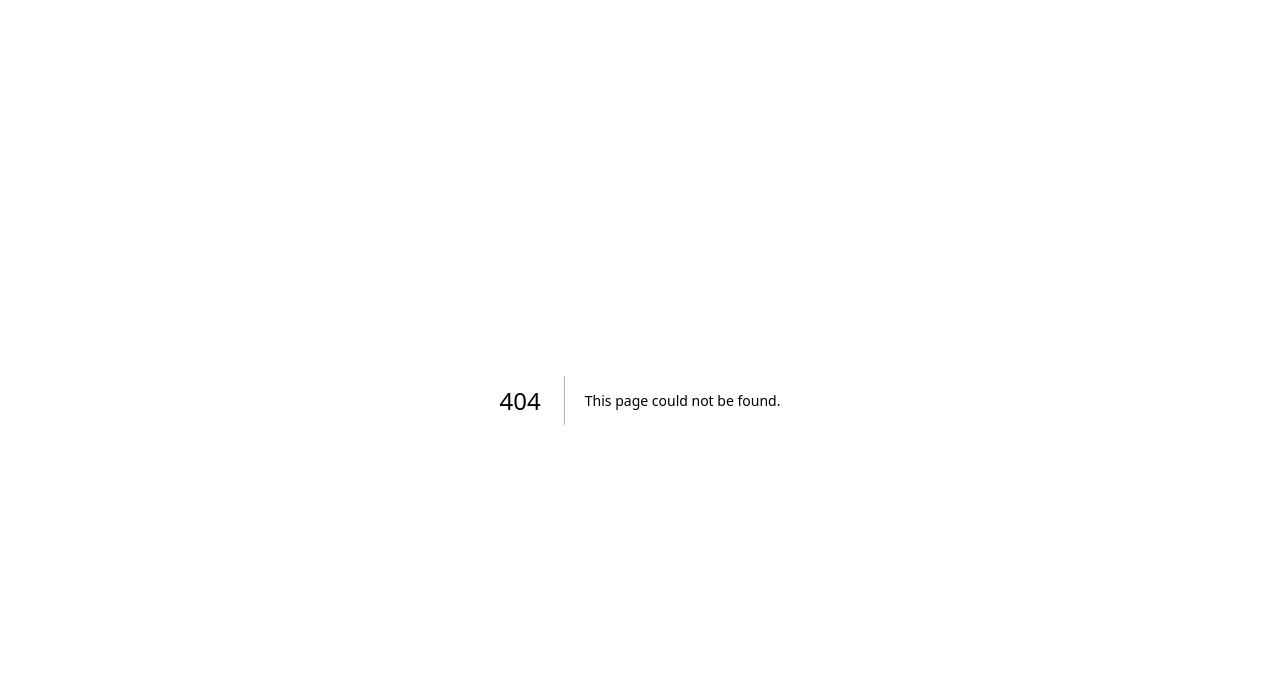
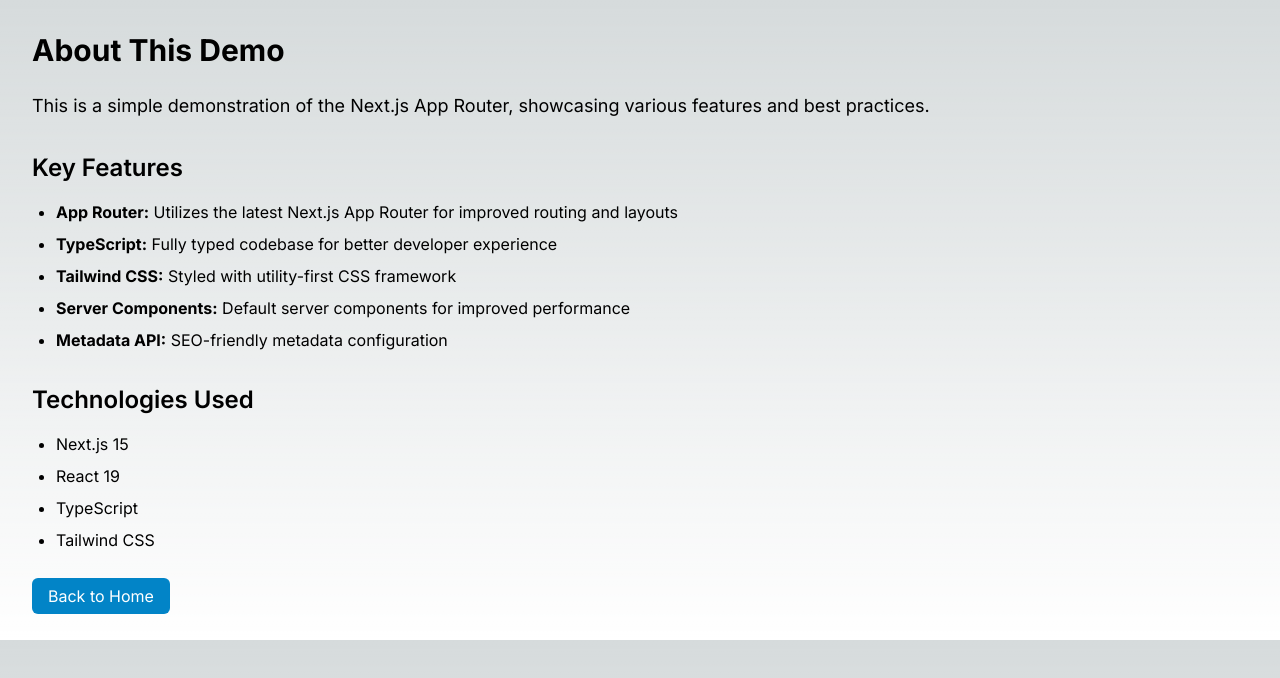
Before and after one commit to moeraad/nextjs-app-router-demo, a Next.js app: page /about in a window 1280 px wide. Before the commit this address had no page. Shown: the top 678 px of the page. Built offline with nearby package versions, Linux system fonts and the light colour scheme.

Commit message:
Add about page component

```diff
--- /dev/null
+++ b/src/app/about/page.tsx
@@ -0,0 +1,57 @@
+import { Metadata } from 'next';
+import Link from 'next/link';
+
+// Define metadata for this route
+export const metadata: Metadata = {
+  title: 'About | Next.js App Router Demo',
+  description: 'Learn more about our Next.js App Router Demo',
+};
+
+export default function AboutPage() {
+  return (
+    <div className="container-page">
+      <h1 className="text-3xl font-bold mb-6">About This Demo</h1>
+
+      <div className="prose max-w-none">
+        <p className="text-lg mb-4">
+          This is a simple demonstration of the Next.js App Router, showcasing various features and best practices.
+        </p>
+
+        <h2 className="text-2xl font-semibold mt-8 mb-4">Key Features</h2>
+
+        <ul className="list-disc pl-6 mb-6 space-y-2">
+          <li>
+            <strong>App Router:</strong> Utilizes the latest Next.js App Router for improved routing and layouts
+          </li>
+          <li>
+            <strong>TypeScript:</strong> Fully typed codebase for better developer experience
+          </li>
+          <li>
+            <strong>Tailwind CSS:</strong> Styled with utility-first CSS framework
+          </li>
+          <li>
+            <strong>Server Components:</strong> Default server components for improved performance
+          </li>
+          <li>
+            <strong>Metadata API:</strong> SEO-friendly metadata configuration
+          </li>
+        </ul>
+
+        <h2 className="text-2xl font-semibold mt-8 mb-4">Technologies Used</h2>
+
+        <ul className="list-disc pl-6 mb-6 space-y-2">
+          <li>Next.js 15</li>
+          <li>React 19</li>
+          <li>TypeScript</li>
+          <li>Tailwind CSS</li>
+        </ul>
+      </div>
+
+      <div className="mt-8">
+        <Link href="/" className="btn btn-primary">
+          Back to Home
+        </Link>
+      </div>
+    </div>
+  );
+}
```
